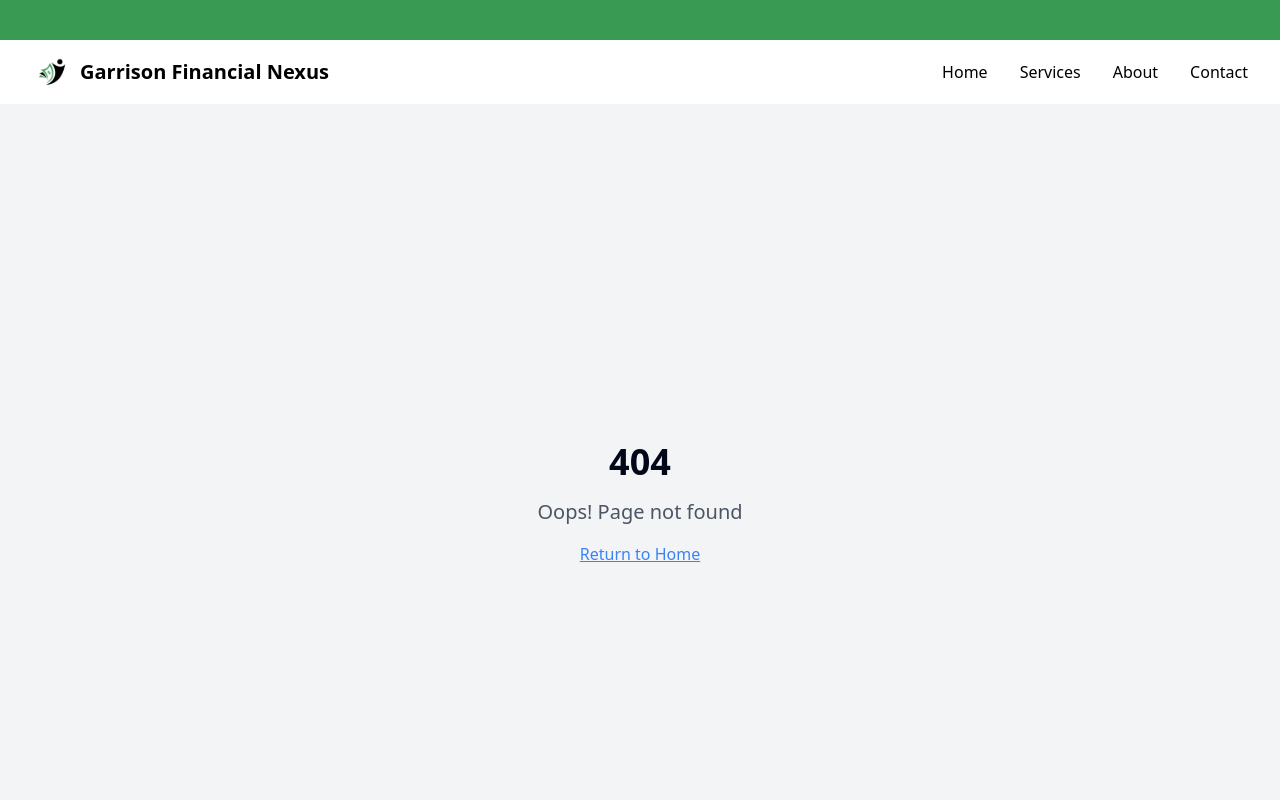
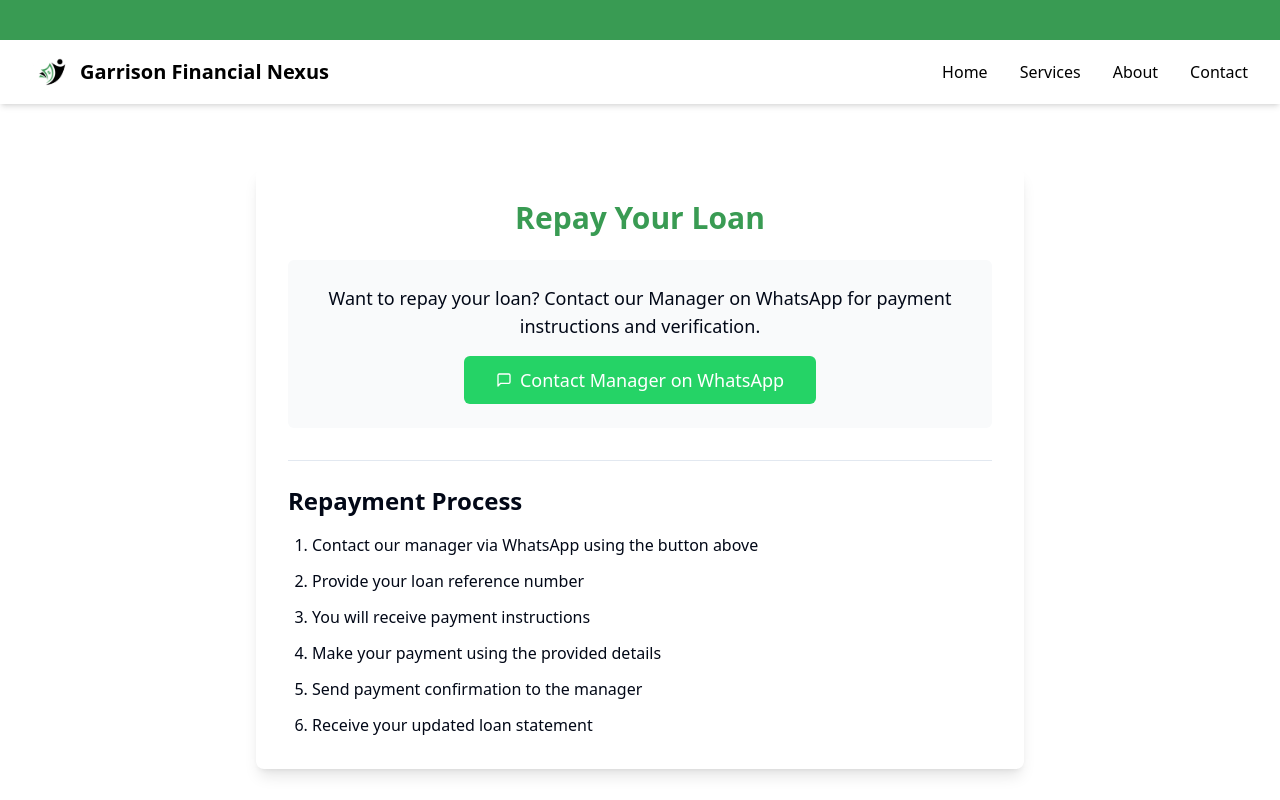
Before and after one commit to garrisonfinancialnexus01-hue/garrison-financial-nexus, a React (Vite) app: page /repay-loan in a window 1280 px wide. Shown: the top 800 px of the page. Built offline with nearby package versions, Linux system fonts and the light colour scheme.

Commit message:
Refactor: "Repay your loan" to a section
Convert "Repay your loan" menu item to a section, linking to a dedicated page with WhatsApp contact information.

```diff
--- a/src/App.tsx
+++ b/src/App.tsx
@@ -16,6 +16,7 @@ import LoanApplication from "./pages/LoanApplication";
 import LoanDetails from "./pages/LoanDetails";
 import Contact from "./pages/Contact";
 import About from "./pages/About";
+import RepayLoan from "./pages/RepayLoan";
 
 // Create a client
 const queryClient = new QueryClient({
@@ -43,6 +44,7 @@ const App = () => {
               <Route path="/wealth-management" element={<Layout><WealthManagement /></Layout>} />
               <Route path="/loan-application" element={<Layout><LoanApplication /></Layout>} />
               <Route path="/loan-details" element={<Layout><LoanDetails /></Layout>} />
+              <Route path="/repay-loan" element={<Layout><RepayLoan /></Layout>} />
               <Route path="/contact" element={<Layout><Contact /></Layout>} />
               <Route path="/about" element={<Layout><About /></Layout>} />
               <Route path="*" element={<Layout><NotFound /></Layout>} />
--- a/src/components/Navbar.tsx
+++ b/src/components/Navbar.tsx
@@ -8,10 +8,6 @@ const Navbar = () => {
 
   const toggleMenu = () => {
     setIsOpen(!isOpen);
-  };
-
-  const openWhatsApp = () => {
-    window.open(`https://wa.me/256761281222`, '_blank');
   };
 
   return (
@@ -47,8 +43,8 @@ const Navbar = () => {
                   <Link to="/money-saving" className="block px-4 py-2 text-sm text-gray-700 hover:bg-garrison-light hover:text-garrison-green" role="menuitem">Money Saving</Link>
                   <Link to="/financial-advisory" className="block px-4 py-2 text-sm text-gray-700 hover:bg-garrison-light hover:text-garrison-green" role="menuitem">Financial Advisory</Link>
                   <Link to="/wealth-management" className="block px-4 py-2 text-sm text-gray-700 hover:bg-garrison-light hover:text-garrison-green" role="menuitem">Wealth Management</Link>
-                  <button
-                    onClick={openWhatsApp}
+                  <Link
+                    to="/repay-loan"
                     className="flex items-center w-full text-left px-4 py-2 text-sm text-gray-700 hover:bg-garrison-light hover:text-garrison-green"
                     role="menuitem"
                   >
@@ -56,7 +52,7 @@ const Navbar = () => {
                       <MessageSquare className="h-4 w-4 mr-2" />
                       Repay your loan
                     </span>
-                  </button>
+                  </Link>
                 </div>
               </div>
             </div>
@@ -87,13 +83,13 @@ const Navbar = () => {
                 <Link to="/money-saving" className="block px-3 py-2 rounded-md text-sm text-garrison-black hover:text-garrison-green">Money Saving</Link>
                 <Link to="/financial-advisory" className="block px-3 py-2 rounded-md text-sm text-garrison-black hover:text-garrison-green">Financial Advisory</Link>
                 <Link to="/wealth-management" className="block px-3 py-2 rounded-md text-sm text-garrison-black hover:text-garrison-green">Wealth Management</Link>
-                <button
-                  onClick={openWhatsApp}
-                  className="flex items-center w-full px-3 py-2 rounded-md text-sm text-garrison-black hover:text-garrison-green"
+                <Link
+                  to="/repay-loan"
+                  className="flex items-center px-3 py-2 rounded-md text-sm text-garrison-black hover:text-garrison-green"
                 >
                   <MessageSquare className="h-4 w-4 mr-2" />
                   Repay your loan
-                </button>
+                </Link>
               </div>
             </div>
             <Link to="/about" className="block px-3 py-2 rounded-md text-base font-medium text-garrison-black hover:text-garrison-green">About</Link>
--- /dev/null
+++ b/src/pages/RepayLoan.tsx
@@ -0,0 +1,48 @@
+
+import React from 'react';
+import { MessageSquare } from 'lucide-react';
+import { Button } from '@/components/ui/button';
+
+const RepayLoan = () => {
+  const openWhatsApp = () => {
+    window.open(`https://wa.me/256761281222`, '_blank');
+  };
+
+  return (
+    <div className="container mx-auto py-16 px-4">
+      <div className="max-w-3xl mx-auto bg-white rounded-lg shadow-lg p-8">
+        <h1 className="text-3xl font-bold text-center text-garrison-green mb-6">Repay Your Loan</h1>
+
+        <div className="bg-gray-50 p-6 rounded-md mb-8">
+          <p className="text-lg text-center mb-4">
+            Want to repay your loan? Contact our Manager on WhatsApp for payment instructions and verification.
+          </p>
+
+          <div className="flex justify-center">
+            <Button
+              onClick={openWhatsApp}
+              className="bg-[#25D366] hover:bg-[#128C7E] text-white flex items-center gap-2 py-6 px-8 text-lg"
+            >
+              <MessageSquare className="h-6 w-6" />
+              Contact Manager on WhatsApp
+            </Button>
+          </div>
+        </div>
+
+        <div className="mt-8 border-t pt-6">
+          <h2 className="text-2xl font-semibold mb-4">Repayment Process</h2>
+          <ol className="list-decimal pl-6 space-y-3">
+            <li>Contact our manager via WhatsApp using the button above</li>
+            <li>Provide your loan reference number</li>
+            <li>You will receive payment instructions</li>
+            <li>Make your payment using the provided details</li>
+            <li>Send payment confirmation to the manager</li>
+            <li>Receive your updated loan statement</li>
+          </ol>
+        </div>
+      </div>
+    </div>
+  );
+};
+
+export default RepayLoan;
```
